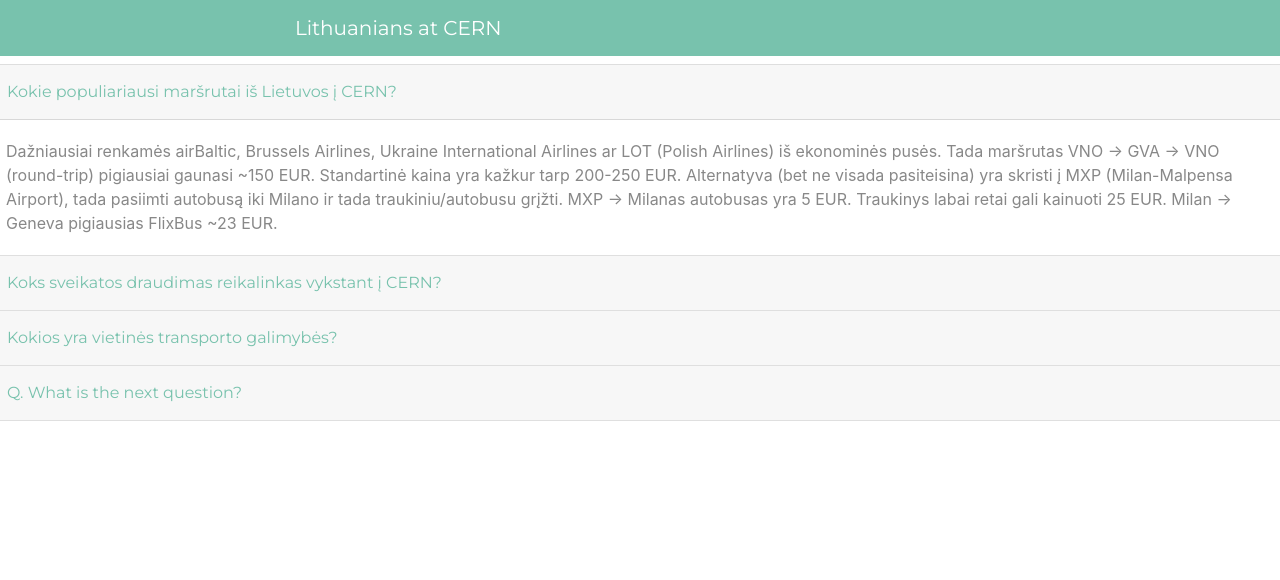
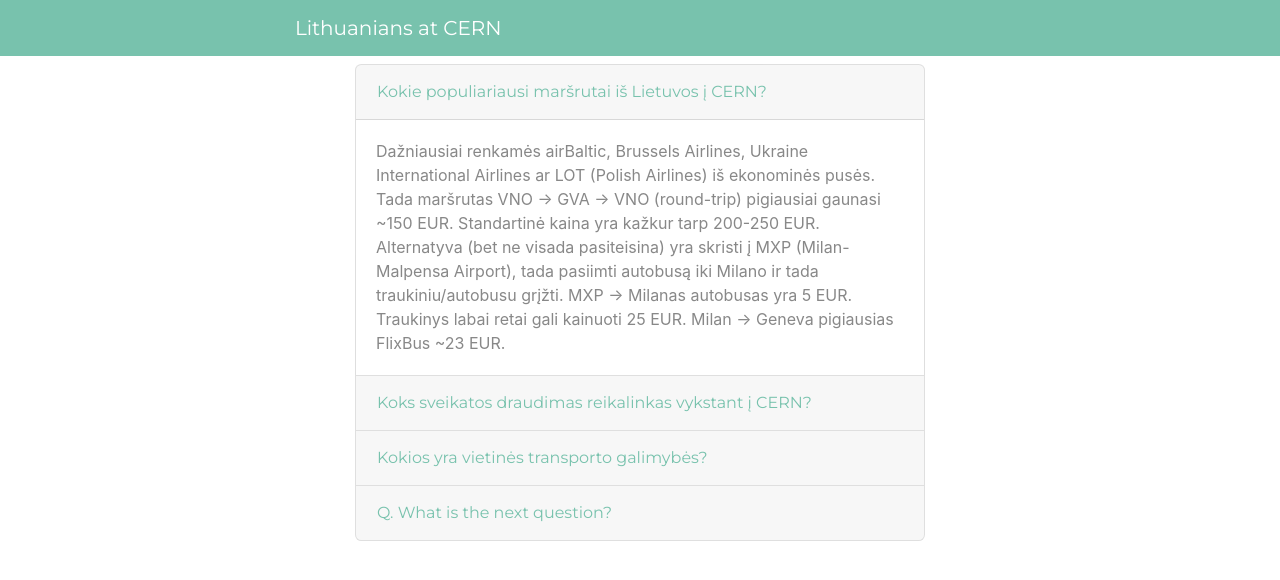
Before and after one commit to GintasS/testing-gintautas.github.io, a Jekyll site: the page built from index.md, in a window 1280 px wide. Shown: the top 580 px of the page. Built offline with Jekyll 4.4.1, drawn with Linux system fonts in a browser that asks for light colours.

Commit message:
Revert "Updated structure."
This reverts commit 57c61773b26a101e57639de5dff11cbdbaa091d3.

```diff
--- a/_layouts/default.html
+++ b/_layouts/default.html
@@ -7,10 +7,11 @@
 
     {%- include header.html -%}
 
-    <div class="page-content">
-        {{ content }}
+    <div class="py-10">
+      <div class="container page-content">
+          {{ content }}
+      </div>
     </div>
-
 
   </body>
 
--- a/index.md
+++ b/index.md
@@ -3,7 +3,7 @@
 ---
 
 <div class="row">
-    <div>
+    <div class="col-10 mx-auto">
         <div class="accordion" id="faqExample">
             <div class="card">
                 <div class="card-header p-2" id="headingOne">
@@ -21,7 +21,6 @@
                         Alternatyva (bet ne visada pasiteisina) yra skristi į MXP (Milan-Malpensa Airport), tada pasiimti autobusą iki Milano ir tada traukiniu/autobusu grįžti. MXP -> Milanas autobusas yra 5 EUR. Traukinys labai retai gali kainuoti 25 EUR. Milan -> Geneva pigiausias FlixBus ~23 EUR.
                     </div>
                 </div>
-
             </div>
             <div class="card">
                 <div class="card-header p-2" id="headingTwo">
```
